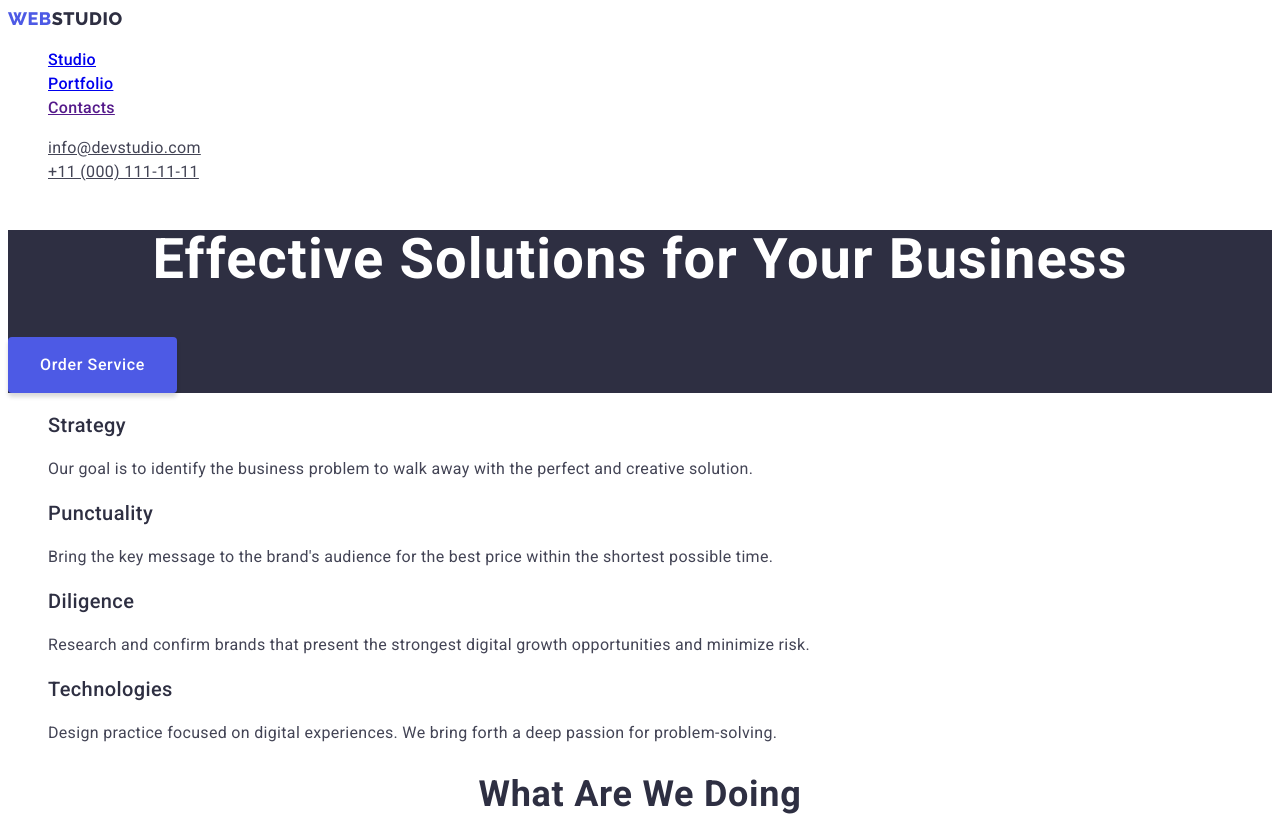
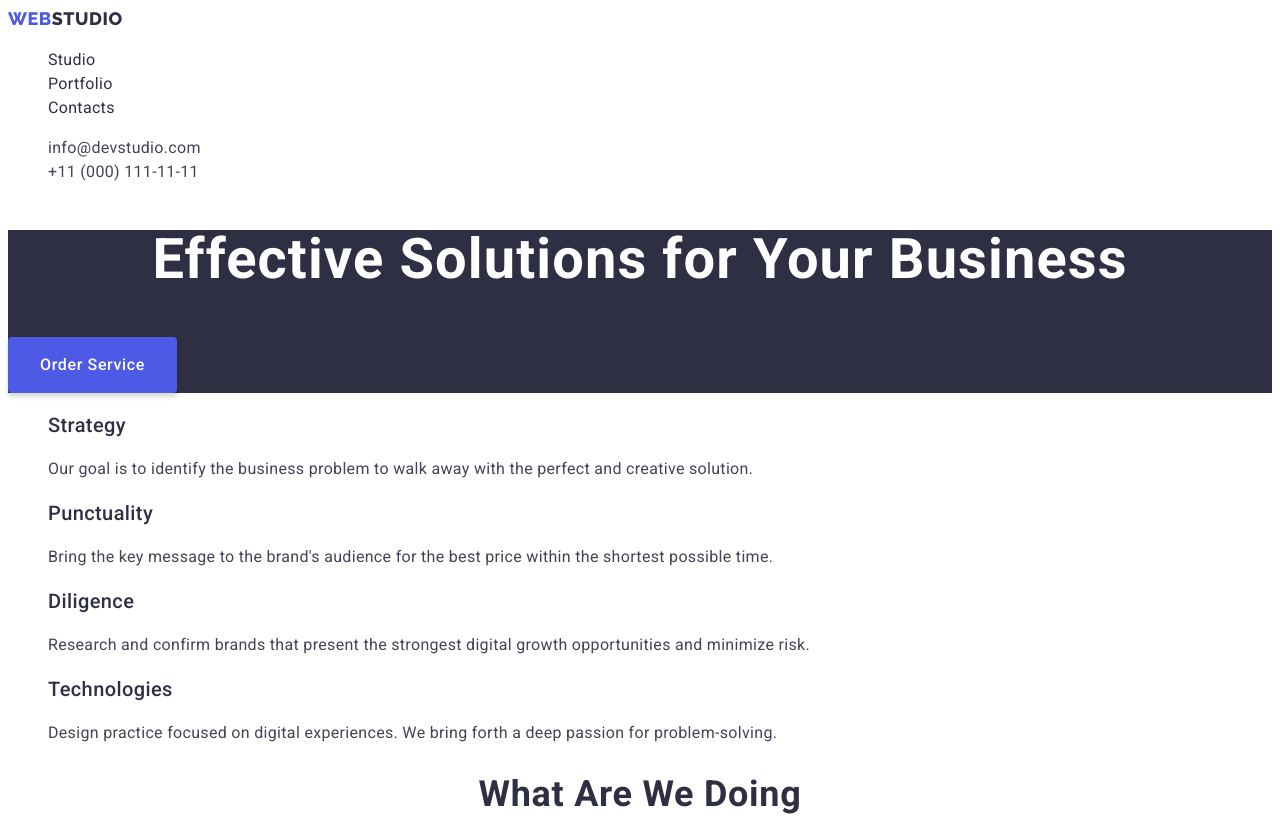
Before and after one commit to ilpry/goit-markup-hw-02, a plain HTML site: page index.html in a window 1280 px wide. Shown: the top 818 px of the page. Drawn offline with Linux system fonts and the light colour scheme.

Commit message:
Update style.css

```diff
--- a/css/style.css
+++ b/css/style.css
@@ -13,7 +13,7 @@ body {
 .text {
   color: #434455;
 }
-.logo-link {
+.link {
   text-decoration: none;
   color: #2e2f42;
 }
@@ -31,11 +31,12 @@ body {
   text-transform: uppercase;
   color: #4d5ae5;
 }
+.list-link {
+    font-weight: 500;
+}
 
 /* HEADER */
-.nav .link {
-  font-weight: 500;
-}
+
 .current {
   color: #4d5ae5;
 }
```
